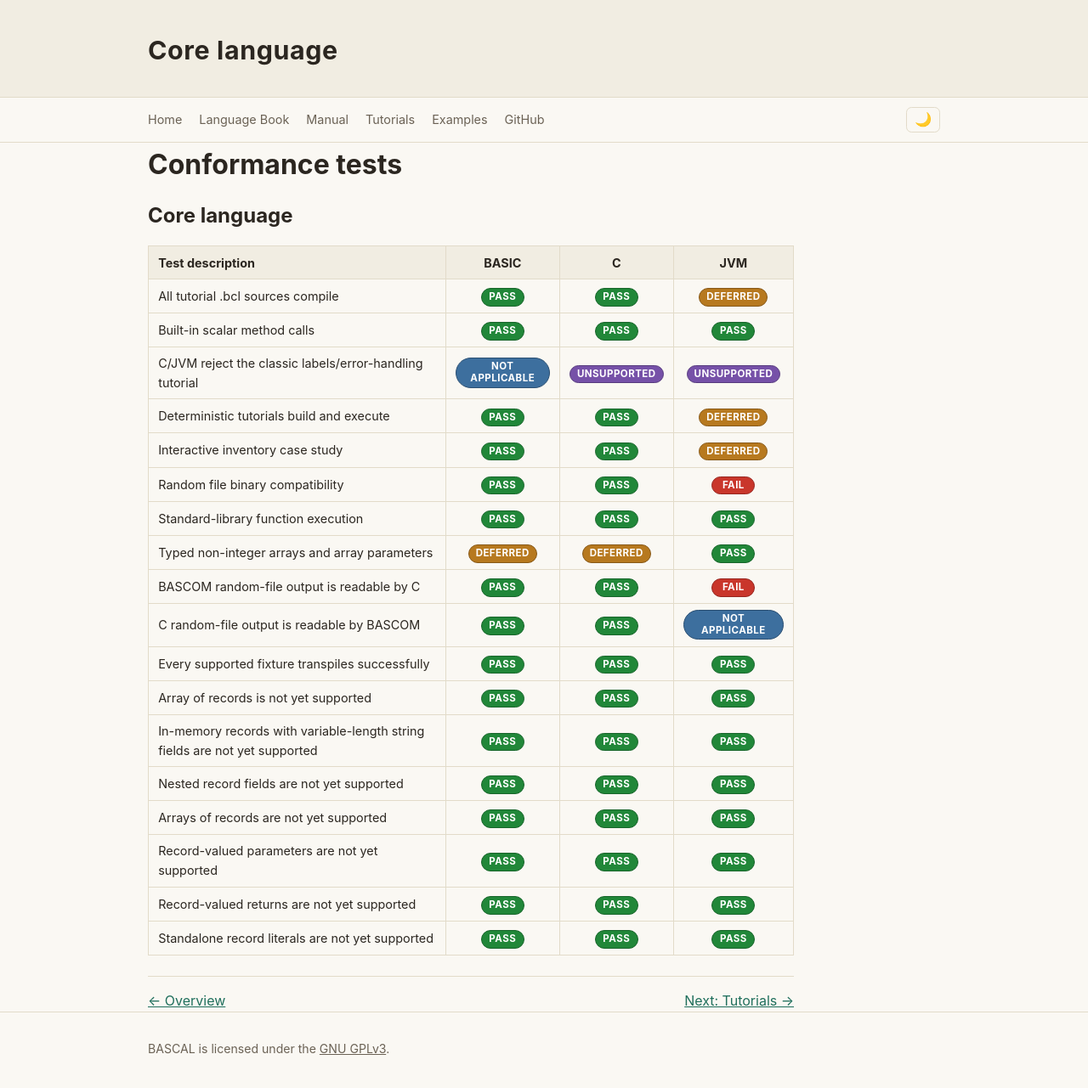
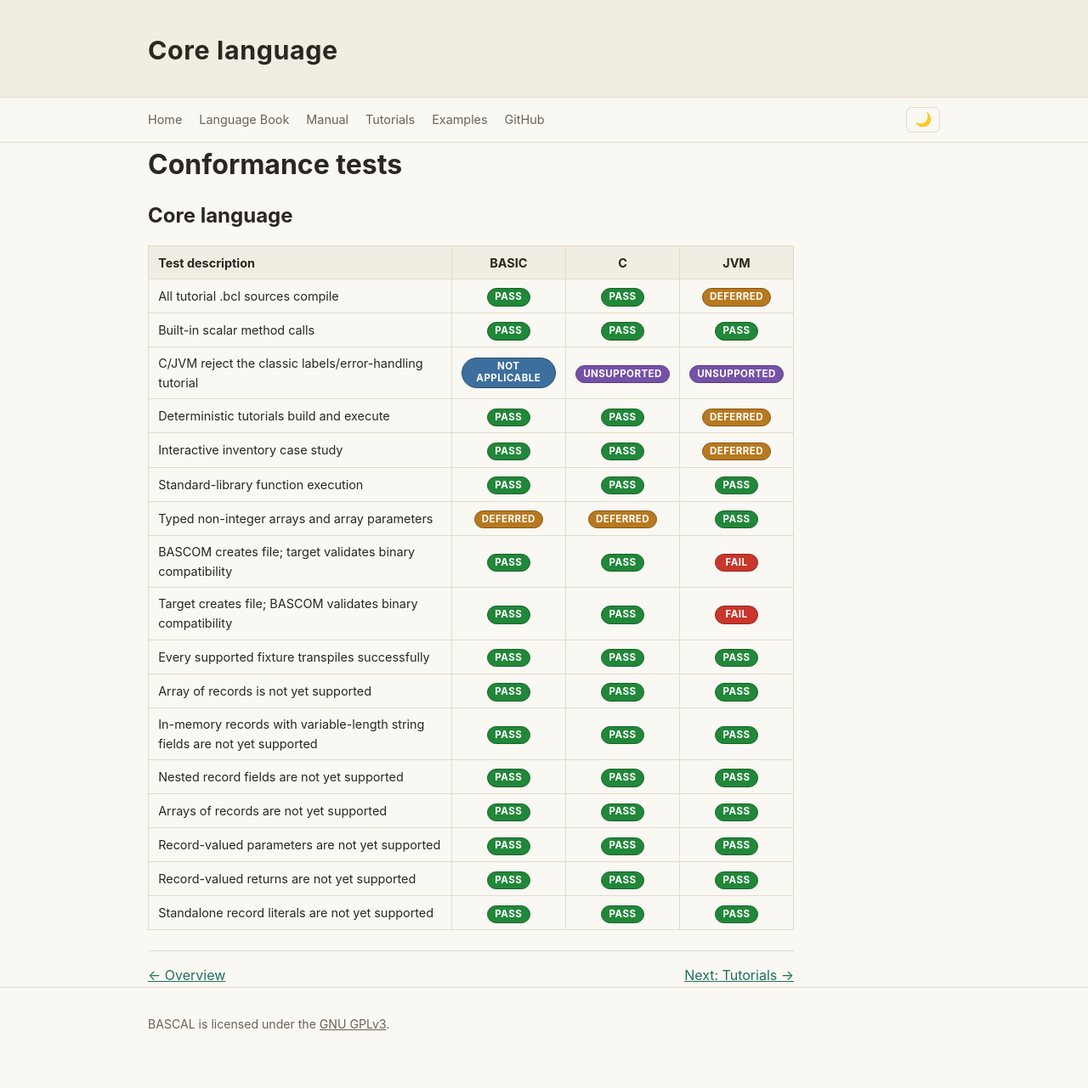
Before and after one commit to johnjoeallen/bascal, an MkDocs documentation site: the page built from docs/conformance.md, in a window 1280 px wide and 1295 px high. Shown: the top 1281 px of the window at 85% size. Built offline with MkDocs 1.6.1, drawn with Linux system fonts in a browser that asks for light colours.

Commit message:
Define directional random-file compatibility tests

```diff
--- a/docs/conformance.md
+++ b/docs/conformance.md
@@ -9,11 +9,10 @@
 | C/JVM reject the classic labels/error-handling tutorial | NOT APPLICABLE | UNSUPPORTED | UNSUPPORTED |
 | Deterministic tutorials build and execute | PASS | PASS | DEFERRED |
 | Interactive inventory case study | PASS | PASS | DEFERRED |
-| Random file binary compatibility | PASS | PASS | FAIL |
 | Standard-library function execution | PASS | PASS | PASS |
 | Typed non-integer arrays and array parameters | DEFERRED | DEFERRED | PASS |
-| BASCOM random-file output is readable by C | PASS | PASS | FAIL |
-| C random-file output is readable by BASCOM | PASS | PASS | NOT APPLICABLE |
+| BASCOM creates file; target validates binary compatibility | PASS | PASS | FAIL |
+| Target creates file; BASCOM validates binary compatibility | PASS | PASS | FAIL |
 | Every supported fixture transpiles successfully | PASS | PASS | PASS |
 | Array of records is not yet supported | PASS | PASS | PASS |
 | In-memory records with variable-length string fields are not yet supported | PASS | PASS | PASS |
```
Also changed, not shown: docs/conformance/core-language.md (+2 -3 lines), docs/conformance/records.md (+2 -3 lines), 3 other files.
